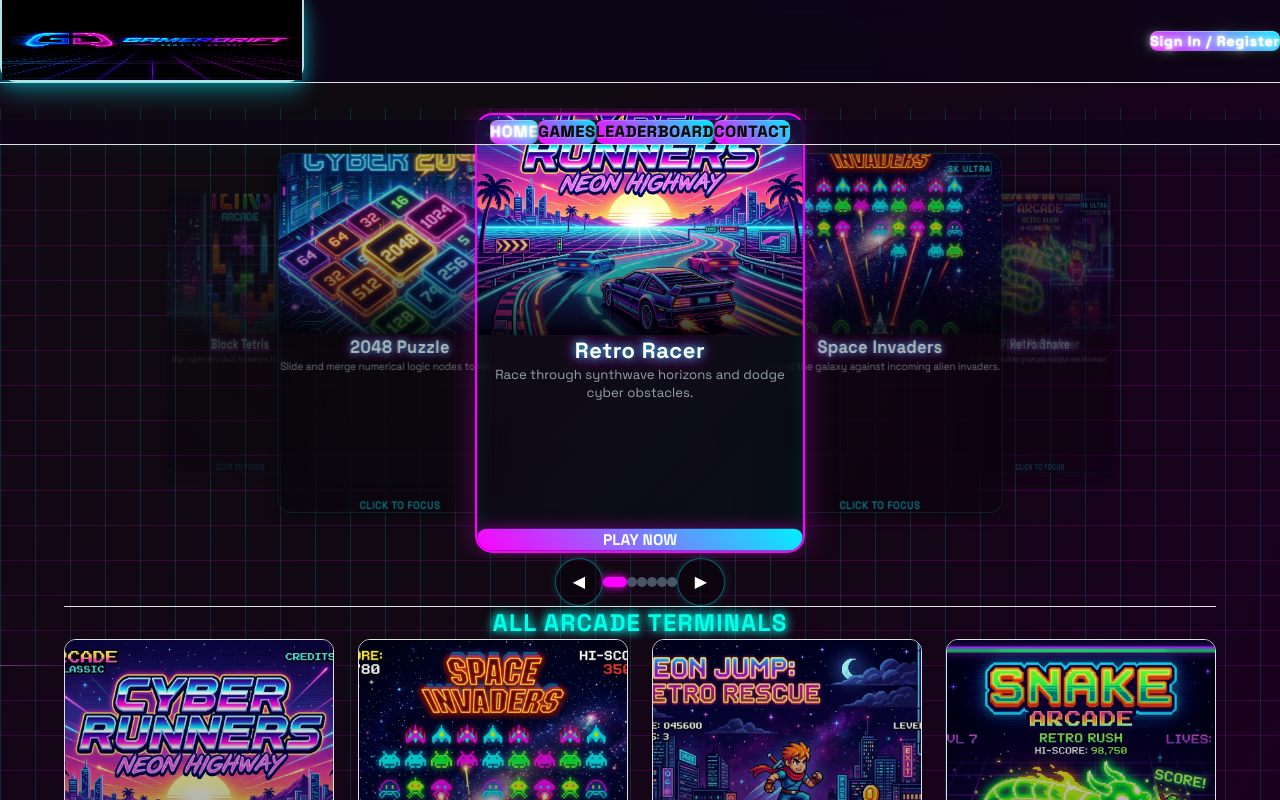
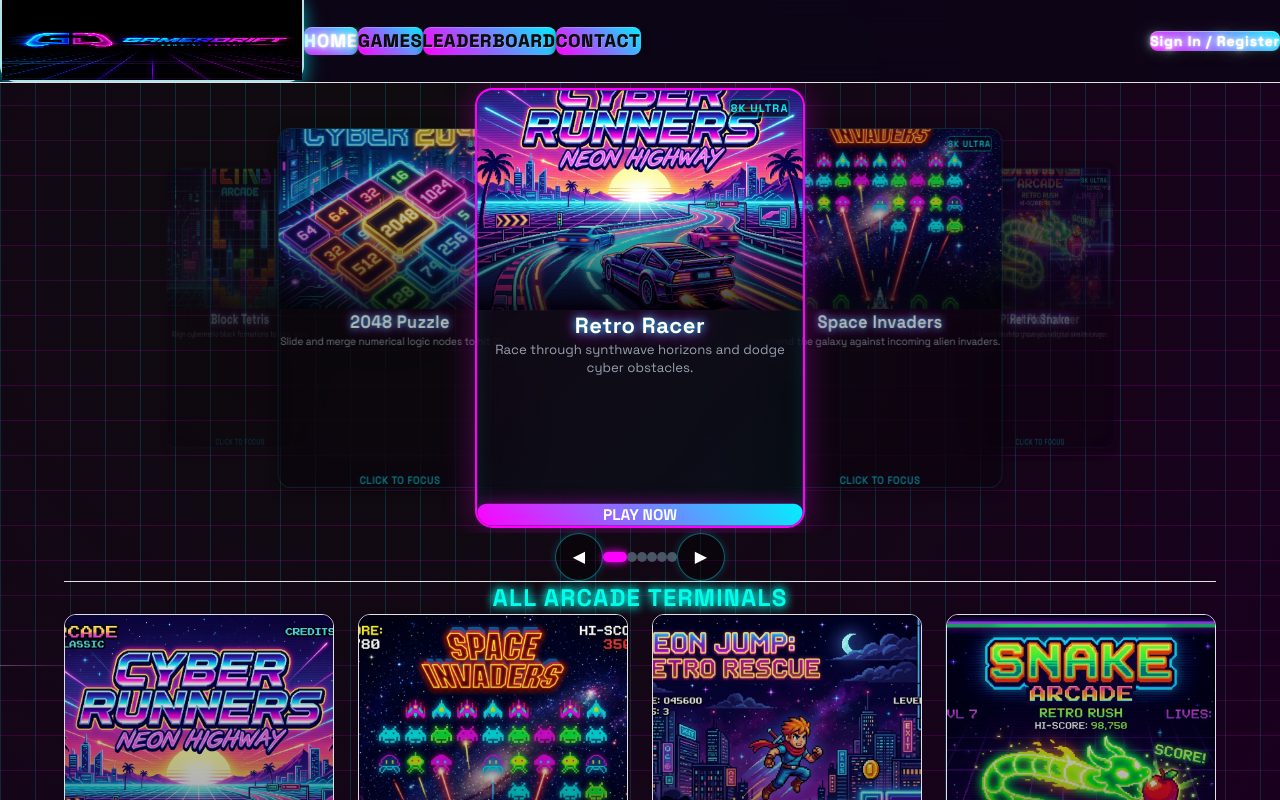
Before and after one commit to gamerdrift/gamerdrift.github.io, a Next.js app: page / in a window 1280 px wide. Built offline with nearby package versions, Linux system fonts and the light colour scheme; no server answers.

Commit message:
feat: move navigation links next to the logo in a single top navbar and increase tab sizes

```diff
--- a/app/layout.tsx
+++ b/app/layout.tsx
@@ -3,7 +3,6 @@ import { Geist, Geist_Mono } from "next/font/google";
 import "./globals.css";
 import "../styles/cyberpunk.css";
 import LogoNavBar from "../components/LogoNavBar";
-import NavBar from "../components/NavBar";
 import GridBeams from "../components/GridBeams";
 
 const geistSans = Geist({
@@ -33,7 +32,6 @@ export default function RootLayout({
       <body className="min-h-full flex flex-col bg-cyber-bg text-text-primary transition-colors duration-300">
         <GridBeams />
         <LogoNavBar />
-        <NavBar />
         {process.env.NEXT_PUBLIC_GA_ID && (
           <>
             <script async src={`https://www.googletagmanager.com/gtag/js?id=${process.env.NEXT_PUBLIC_GA_ID}`}></script>
--- a/components/LogoNavBar.tsx
+++ b/components/LogoNavBar.tsx
@@ -2,14 +2,24 @@
 
 import React from 'react';
 import Link from 'next/link';
+import { usePathname } from 'next/navigation';
 import AuthButton from './AuthButton';
 
 export default function LogoNavBar() {
+  const pathname = usePathname();
+
+  const navLinks = [
+    { name: 'Home', href: '/' },
+    { name: 'Games', href: '/games' },
+    { name: 'Leaderboard', href: '/leaderboard' },
+    { name: 'Contact', href: '/contact' }
+  ];
+
   return (
     <header className="w-full h-[90px] md:h-[120px] bg-[#0c0517]/85 backdrop-blur-md border-b border-neon-pink/20 px-4 md:px-8 flex justify-between items-center sticky top-0 z-50 transition-all duration-300">
-      {/* Cyberpunk hanging plate for Logo */}
-      <div className="flex items-center h-full">
-        <Link href="/" className="relative z-10 block transition-transform duration-300 hover:scale-[1.03] active:scale-95">
+      <div className="flex items-center space-x-6 md:space-x-12 h-full flex-grow overflow-hidden">
+        {/* Cyberpunk hanging plate for Logo */}
+        <Link href="/" className="relative z-10 block transition-transform duration-300 hover:scale-[1.03] active:scale-95 flex-shrink-0">
           <div className="bg-[#12021c] border-2 border-t-0 border-neon-blue rounded-b-2xl px-6 py-4 shadow-[0_10px_25px_rgba(0,240,255,0.35),inset_0_1px_2px_rgba(255,255,255,0.1)] flex items-center justify-center -mt-[2px]">
             <img
               src="/mylogo.png"
@@ -18,10 +28,28 @@ export default function LogoNavBar() {
             />
           </div>
         </Link>
+
+        {/* Navigation Tabs aligned in one row next to the logo */}
+        <nav className="flex items-center space-x-4 lg:space-x-8 overflow-x-auto scrollbar-none py-2 flex-grow justify-start">
+          {navLinks.map((link) => {
+            const isActive = pathname === link.href;
+            return (
+              <Link
+                key={link.href}
+                href={link.href}
+                className={`${
+                  isActive ? 'diamond-tab' : 'metallic-tab'
+                } px-5 py-2.5 text-xs sm:px-6 sm:py-3 sm:text-sm md:px-8 md:py-3.5 md:text-base lg:px-10 lg:py-4 lg:text-lg font-extrabold tracking-widest uppercase transition-all duration-300 hover:scale-105 hover:-translate-y-0.5 active:translate-y-0.5 whitespace-nowrap`}
+              >
+                {link.name}
+              </Link>
+            );
+          })}
+        </nav>
       </div>
 
       {/* Auth Button */}
-      <div className="flex items-center">
+      <div className="flex items-center space-x-4 flex-shrink-0 pl-4">
         <AuthButton />
       </div>
     </header>
```
